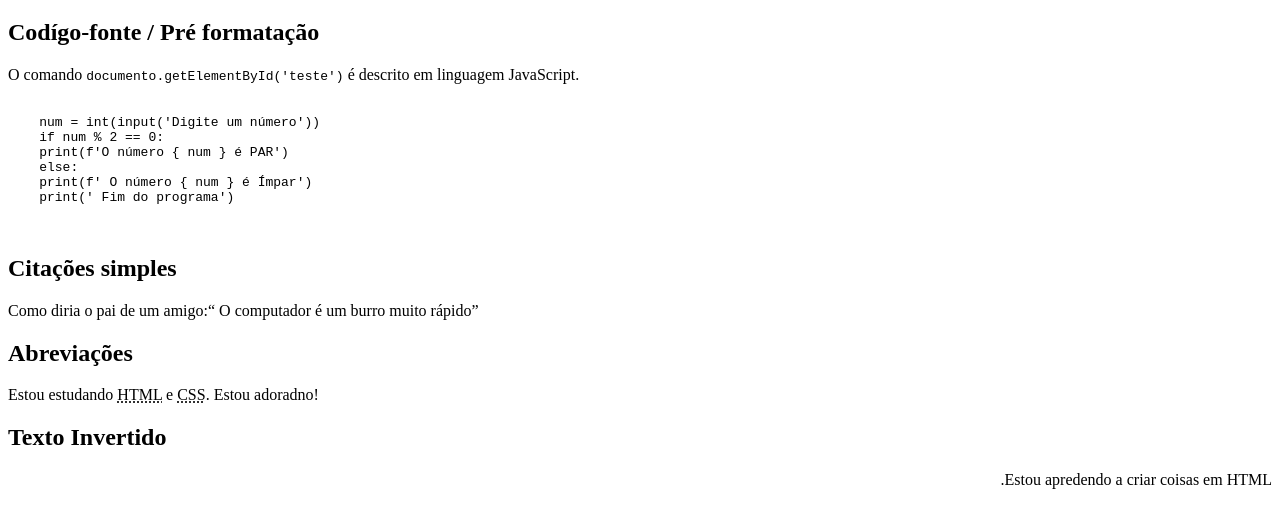
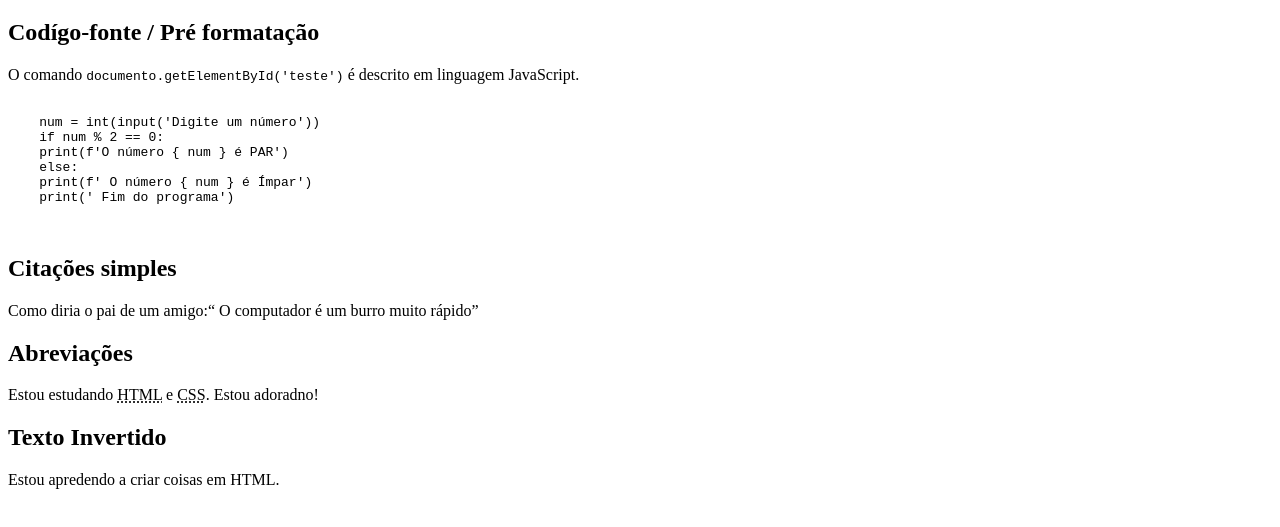
Before and after one commit to eduardobrasil15/estudo-html-css, a plain HTML site: page exercicios/ex009/index.html in a window 1280 px wide. Shown: the part 61-588 px from the top of the page. Drawn offline with Linux system fonts and the light colour scheme.

Commit message:
outras formatações

```diff
--- a/exercicios/ex009/index.html
+++ b/exercicios/ex009/index.html
@@ -24,8 +24,6 @@
     <h2>Abreviações</h2>
     <p>Estou estudando <abbr title="HyperText Markup Language">HTML</abbr> e <abbr title="Cascading Style Sheets">CSS</abbr>. Estou adoradno!</p>
     <h2>Texto Invertido</h2>
-    <bdo dir="rtl">
-    <p>Estou apredendo a criar coisas em HTML.</p>
-    </bdo>
+    <p><bdo dir="ltr">Estou apredendo a criar coisas em HTML.</bdo></p>
 </body>
 </html>
```
